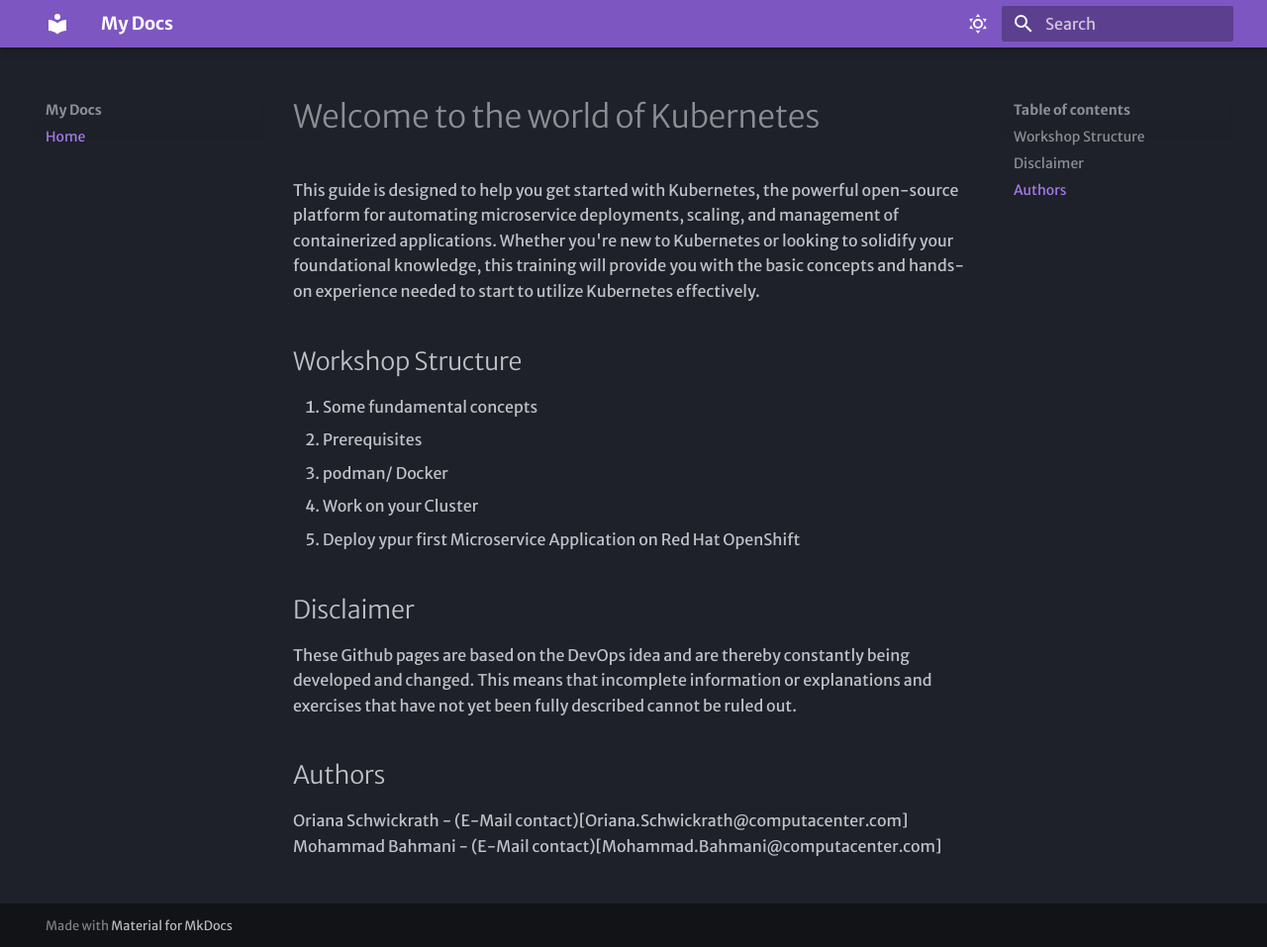
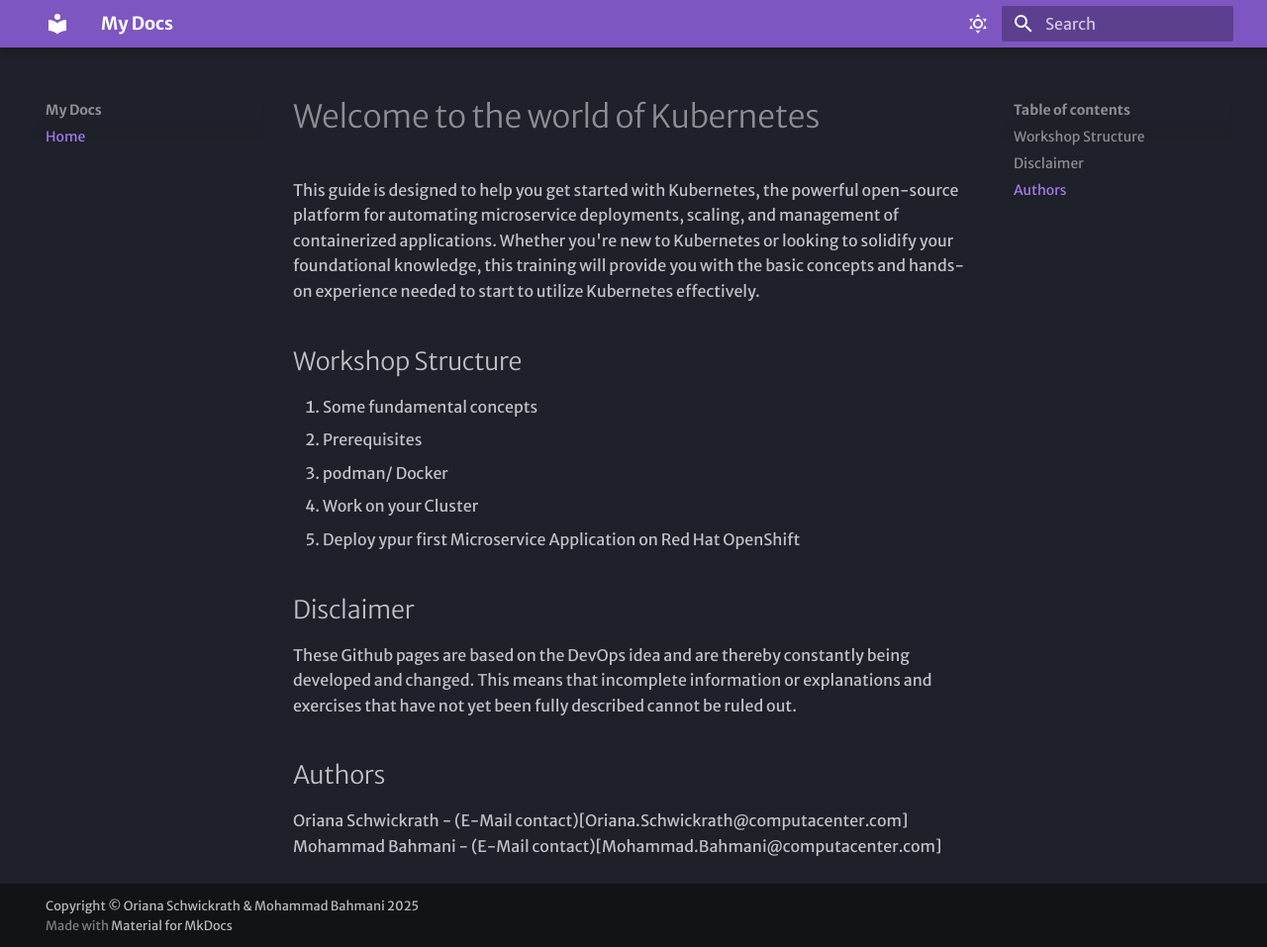
Before and after one commit to anairo98/kubernetes-training, an MkDocs documentation site: the page built from docs/index.md, in a window 1280 px wide and 957 px high. Shown: the whole window at 99% size. Built offline with MkDocs 1.6.1 and Material for MkDocs 9.7.7, drawn with Linux system fonts in a browser that asks for light colours; some web fonts are replaced.

Commit message:
add copyright

```diff
--- a/mkdocs.yml
+++ b/mkdocs.yml
@@ -24,3 +24,5 @@
 
 nav:
   - Home: index.md
+
+copyright: Copyright &copy; Oriana Schwickrath & Mohammad Bahmani 2025
```
